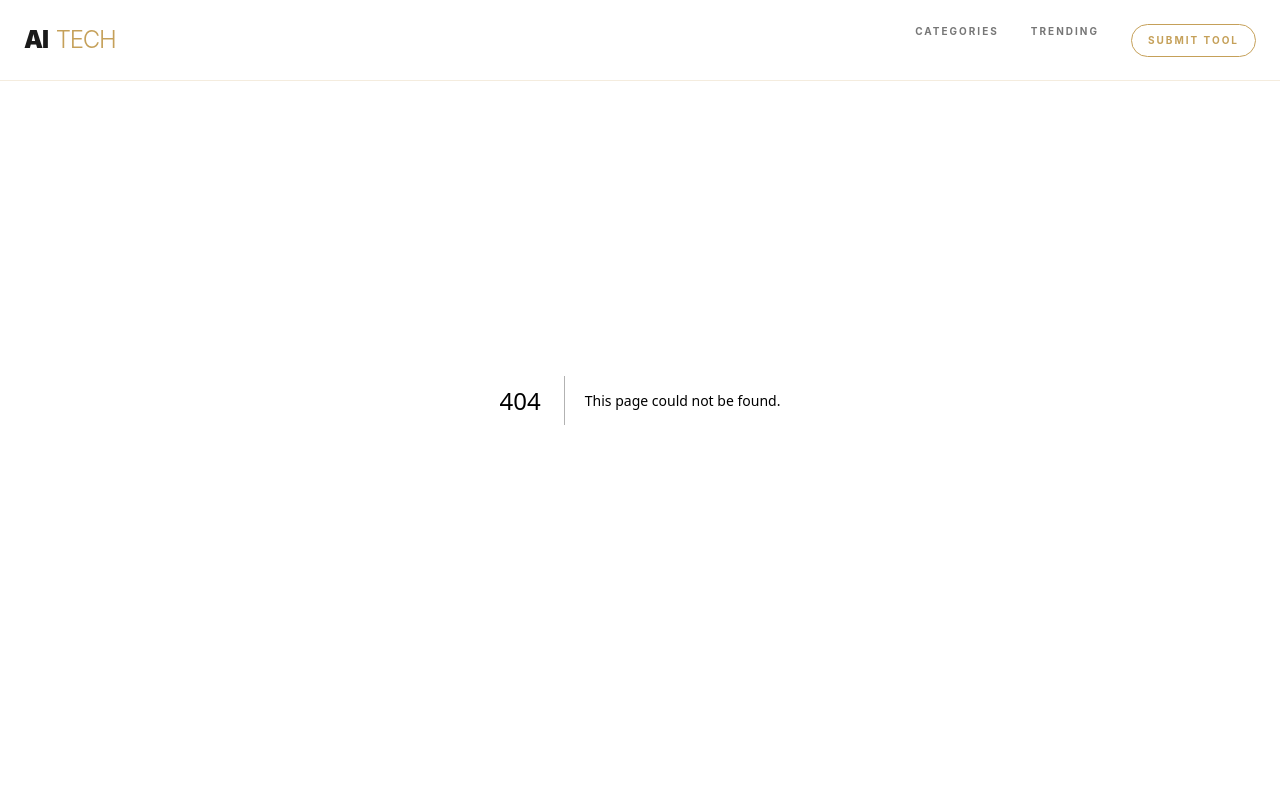
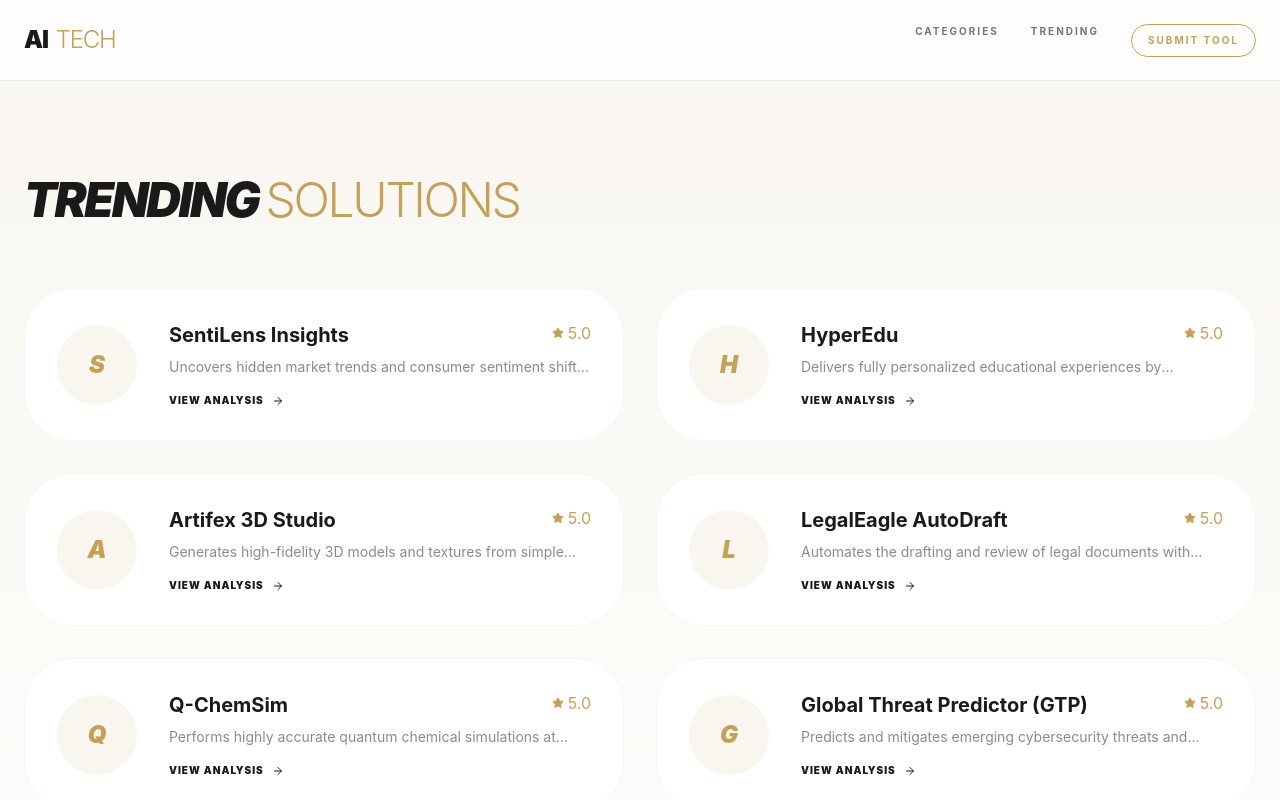
Before and after one commit to tukaoffcial27/aitech, a Next.js app: page /trending in a window 1280 px wide. Before the commit this address had no page. Shown: the top 800 px of the page. Built offline with nearby package versions, Linux system fonts and the light colour scheme.

Commit message:
Autoblog: Added first 10 AI reviews using Gemini 2.0 Flash

```diff
--- /dev/null
+++ b/app/categories/page.tsx
@@ -0,0 +1,21 @@
+import data from '../../global-ai.json';
+import Link from 'next/link';
+
+export default function CategoriesPage() {
+  const categories = Array.from(new Set(data.map(item => item.category)));
+
+  return (
+    <main className="pt-44 pb-24 px-6 max-w-7xl mx-auto">
+      <h1 className="text-5xl font-black text-luxury-dark mb-16 tracking-tighter uppercase italic border-l-8 border-luxury-gold pl-8">Intelligence <span className="text-luxury-gold not-italic font-light">Categories</span></h1>
+      <div className="grid grid-cols-1 md:grid-cols-3 gap-8">
+        {categories.map(cat => (
+          <div key={cat} className="group p-10 bg-white border border-luxury-gold/10 rounded-[2.5rem] hover:bg-luxury-cream transition-all">
+            <h3 className="text-2xl font-bold text-luxury-dark mb-4">{cat}</h3>
+            <p className="text-sm text-luxury-dark/40 mb-8">{data.filter(i => i.category === cat).length} Tools Listed</p>
+            <Link href={`/trending`} className="text-xs font-black uppercase tracking-widest text-luxury-gold group-hover:underline">Explore {cat} &rarr;</Link>
+          </div>
+        ))}
+      </div>
+    </main>
+  );
+}
--- /dev/null
+++ b/app/submit/page.tsx
@@ -0,0 +1,21 @@
+import { Send } from 'lucide-react';
+
+export default function SubmitTool() {
+  return (
+    <main className="pt-44 pb-24 px-6 max-w-3xl mx-auto">
+      <div className="bg-white border border-luxury-gold/20 rounded-[3rem] p-12 shadow-2xl gold-gradient-border">
+        <h1 className="text-4xl font-black text-luxury-dark mb-4 tracking-tighter italic">Submit Your <span className="text-luxury-gold not-italic font-light">AI Tool</span></h1>
+        <p className="text-luxury-dark/50 mb-10">Join our curated directory of elite intelligence solutions.</p>
+
+        <form className="space-y-6">
+          <input type="text" placeholder="AI Tool Name" className="w-full p-5 rounded-2xl bg-luxury-cream border-none focus:ring-2 focus:ring-luxury-gold outline-none" />
+          <input type="url" placeholder="Official Website URL" className="w-full p-5 rounded-2xl bg-luxury-cream border-none focus:ring-2 focus:ring-luxury-gold outline-none" />
+          <textarea placeholder="Brief Description (USP)" rows={4} className="w-full p-5 rounded-2xl bg-luxury-cream border-none focus:ring-2 focus:ring-luxury-gold outline-none"></textarea>
+          <button className="w-full bg-luxury-dark text-white py-5 rounded-2xl font-black uppercase tracking-widest hover:bg-luxury-gold transition-all flex items-center justify-center gap-3">
+            Submit for Review <Send size={18} />
+          </button>
+        </form>
+      </div>
+    </main>
+  );
+}
--- /dev/null
+++ b/app/trending/page.tsx
@@ -0,0 +1,26 @@
+import data from '../../global-ai.json';
+import Link from 'next/link';
+import { Star, ArrowRight } from 'lucide-react';
+
+export default function TrendingPage() {
+  return (
+    <main className="pt-44 pb-24 px-6 max-w-7xl mx-auto">
+      <h1 className="text-5xl font-black text-luxury-dark mb-16 tracking-tighter uppercase italic">Trending <span className="text-luxury-gold not-italic font-light">Solutions</span></h1>
+      <div className="grid grid-cols-1 md:grid-cols-2 gap-8">
+        {data.slice(0, 6).map((item) => (
+          <div key={item.slug} className="flex gap-8 p-8 bg-white border border-luxury-gold/10 rounded-[3rem] items-center">
+            <div className="w-20 h-20 bg-luxury-cream rounded-full flex items-center justify-center text-luxury-gold font-black text-2xl italic">{item.aiName[0]}</div>
+            <div className="flex-1">
+              <div className="flex justify-between items-start mb-2">
+                <h3 className="text-xl font-bold text-luxury-dark">{item.aiName}</h3>
+                <div className="flex items-center gap-1 text-luxury-gold"><Star size={12} fill="#C5A059" /> 5.0</div>
+              </div>
+              <p className="text-sm text-luxury-dark/50 mb-4 line-clamp-1">{item.usp}</p>
+              <Link href={`/reviews/${item.slug}`} className="text-[10px] font-black uppercase tracking-widest text-luxury-dark hover:text-luxury-gold transition flex items-center gap-2">View Analysis <ArrowRight size={12}/></Link>
+            </div>
+          </div>
+        ))}
+      </div>
+    </main>
+  );
+}
--- a/global-ai.json
+++ b/global-ai.json
@@ -1,4 +1,74 @@
 [
+  {
+    "slug": "senti-lens-insights",
+    "aiName": "SentiLens Insights",
+    "category": "Market Research",
+    "usp": "Uncovers hidden market trends and consumer sentiment shifts with unparalleled accuracy by analyzing multi-modal data streams in real-time, enabling proactive strategic decision-making.",
+    "link": "https://sentilensinsights.ai"
+  },
+  {
+    "slug": "hyper-personalized-edu",
+    "aiName": "HyperEdu",
+    "category": "Education",
+    "usp": "Delivers fully personalized educational experiences by dynamically adapting curriculum, teaching methods, and assessment strategies to each student's unique learning style and cognitive profile.",
+    "link": "https://hyperedu.org"
+  },
+  {
+    "slug": "gen-art-3d-studio",
+    "aiName": "Artifex 3D Studio",
+    "category": "Design",
+    "usp": "Generates high-fidelity 3D models and textures from simple text prompts or 2D sketches, revolutionizing product design and content creation workflows.",
+    "link": "https://artifex3d.com"
+  },
+  {
+    "slug": "legal-eagle-auto-draft",
+    "aiName": "LegalEagle AutoDraft",
+    "category": "Legal",
+    "usp": "Automates the drafting and review of legal documents with advanced AI-powered reasoning, ensuring compliance and minimizing risk with unprecedented speed and precision.",
+    "link": "https://legaleagle.law"
+  },
+  {
+    "slug": "quantum-chem-sim",
+    "aiName": "Q-ChemSim",
+    "category": "Scientific Research",
+    "usp": "Performs highly accurate quantum chemical simulations at scale, accelerating the discovery of new materials, drugs, and energy solutions by predicting molecular properties with unprecedented precision.",
+    "link": "https://qchemsim.science"
+  },
+  {
+    "slug": "global-threat-predictor",
+    "aiName": "Global Threat Predictor (GTP)",
+    "category": "Security",
+    "usp": "Predicts and mitigates emerging cybersecurity threats and physical risks by analyzing global data streams and identifying patterns indicative of potential attacks or disasters.",
+    "link": "https://globalthreatpredictor.net"
+  },
+  {
+    "slug": "precision-farming-ai",
+    "aiName": "AgriPrecise AI",
+    "category": "Agriculture",
+    "usp": "Optimizes agricultural yields and resource utilization by analyzing real-time sensor data and satellite imagery to deliver precise recommendations for irrigation, fertilization, and pest control.",
+    "link": "https://agriprecise.farm"
+  },
+  {
+    "slug": "personalized-health-twin",
+    "aiName": "HealthTwin AI",
+    "category": "Healthcare",
+    "usp": "Creates personalized digital twins of patients based on their medical history and lifestyle, enabling proactive health management and personalized treatment recommendations.",
+    "link": "https://healthtwin.med"
+  },
+  {
+    "slug": "sustainable-energy-optim",
+    "aiName": "EnergiWise Optimizer",
+    "category": "Energy",
+    "usp": "Optimizes energy consumption and production across diverse energy sources (solar, wind, hydro, etc.) to maximize efficiency and reduce carbon footprint by intelligently balancing supply and demand.",
+    "link": "https://energiwise.io"
+  },
+  {
+    "slug": "autonomous-logistics-net",
+    "aiName": "AutoLogistics Network",
+    "category": "Logistics",
+    "usp": "Manages autonomous logistics operations across the supply chain, optimizing routing, warehousing, and delivery to minimize costs and improve efficiency with minimal human intervention.",
+    "link": "https://autologistics.global"
+  },
   {
     "slug": "chatgpt-professional-review-ai-copywriting",
     "aiName": "ChatGPT",
--- a/package.json
+++ b/package.json
@@ -8,6 +8,8 @@
     "start": "next start"
   },
   "dependencies": {
+    "@google/generative-ai": "^0.24.1",
+    "dotenv": "^17.2.3",
     "lucide-react": "^0.562.0",
     "next": "15.5.9",
     "react": "19.0.0",
```
Also changed, not shown: generate-blog.mjs (added, +65 -0 lines), 1 other file (tests, documents, lock files or other folders).
